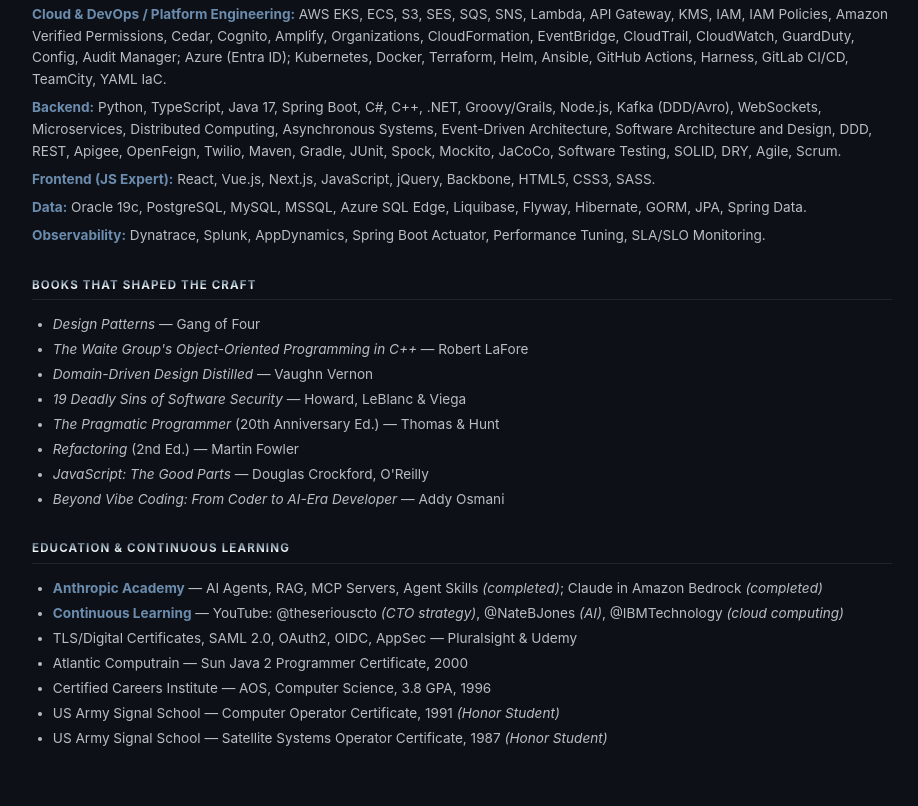
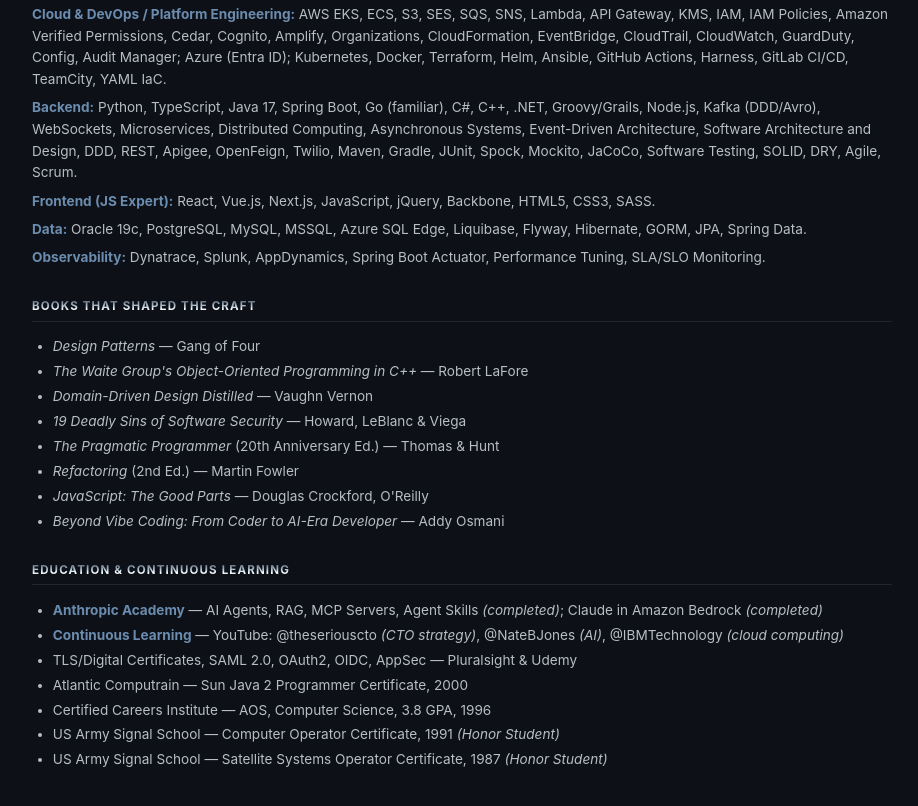
Before and after one commit to tonyt68/portfolio, a plain HTML site: page resume.html in a window 1280 px wide. Shown: the part 4823-5629 px from the top of the page, without its empty margins (178-1096 px from the left). Drawn offline with Linux system fonts and the light colour scheme.

Commit message:
Add Go (familiar) to Backend skills

```diff
--- a/resume.html
+++ b/resume.html
@@ -339,7 +339,7 @@
   <div class="tech-item"><span class="tech-label">AI &amp; GenAI (SME):</span> Agentic Workflows (Cursor, Claude Code, GitHub Copilot), LLMs, Prompt &amp; Context Engineering, MCP, RAG, AI Agent Orchestration, OpenAPI/Swagger. Anthropic Academy: AI Agents, RAG, MCP Servers, Agent Skills <em>(completed)</em>; Claude in Amazon Bedrock <em>(completed)</em>.</div>
   <div class="tech-item"><span class="tech-label">Identity &amp; Security (SME):</span> Spring Security, SAML 2.0, OAuth2, OIDC, WebAuthn, FIDO2, Auth0, Okta, Entra ID, MFA, RBAC, ReBAC, SCIM, JIT Provisioning, User Federation, JWT, SOC2, PCI-DSS, Worldpay, Snyk, Pen-Test Remediation.</div>
   <div class="tech-item"><span class="tech-label">Cloud &amp; DevOps / Platform Engineering:</span> AWS EKS, ECS, S3, SES, SQS, SNS, Lambda, API Gateway, KMS, IAM, IAM Policies, Amazon Verified Permissions, Cedar, Cognito, Amplify, Organizations, CloudFormation, EventBridge, CloudTrail, CloudWatch, GuardDuty, Config, Audit Manager; Azure (Entra ID); Kubernetes, Docker, Terraform, Helm, Ansible, GitHub Actions, Harness, GitLab CI/CD, TeamCity, YAML IaC.</div>
-  <div class="tech-item"><span class="tech-label">Backend:</span> Python, TypeScript, Java 17, Spring Boot, C#, C++, .NET, Groovy/Grails, Node.js, Kafka (DDD/Avro), WebSockets, Microservices, Distributed Computing, Asynchronous Systems, Event-Driven Architecture, Software Architecture and Design, DDD, REST, Apigee, OpenFeign, Twilio, Maven, Gradle, JUnit, Spock, Mockito, JaCoCo, Software Testing, SOLID, DRY, Agile, Scrum.</div>
+  <div class="tech-item"><span class="tech-label">Backend:</span> Python, TypeScript, Java 17, Spring Boot, Go (familiar), C#, C++, .NET, Groovy/Grails, Node.js, Kafka (DDD/Avro), WebSockets, Microservices, Distributed Computing, Asynchronous Systems, Event-Driven Architecture, Software Architecture and Design, DDD, REST, Apigee, OpenFeign, Twilio, Maven, Gradle, JUnit, Spock, Mockito, JaCoCo, Software Testing, SOLID, DRY, Agile, Scrum.</div>
   <div class="tech-item"><span class="tech-label">Frontend (JS Expert):</span> React, Vue.js, Next.js, JavaScript, jQuery, Backbone, HTML5, CSS3, SASS.</div>
   <div class="tech-item"><span class="tech-label">Data:</span> Oracle 19c, PostgreSQL, MySQL, MSSQL, Azure SQL Edge, Liquibase, Flyway, Hibernate, GORM, JPA, Spring Data.</div>
   <div class="tech-item"><span class="tech-label">Observability:</span> Dynatrace, Splunk, AppDynamics, Spring Boot Actuator, Performance Tuning, SLA/SLO Monitoring.</div>
```
